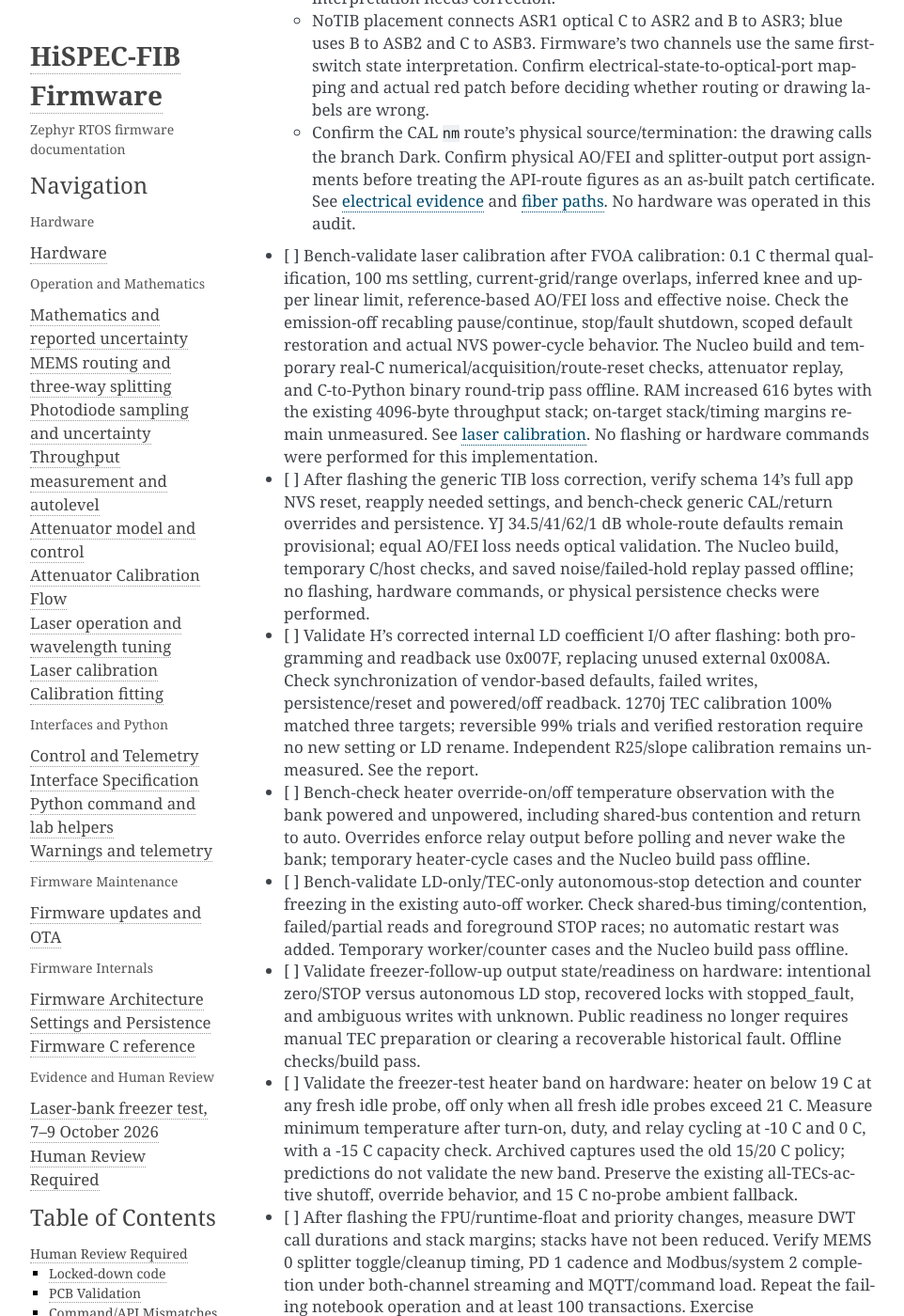
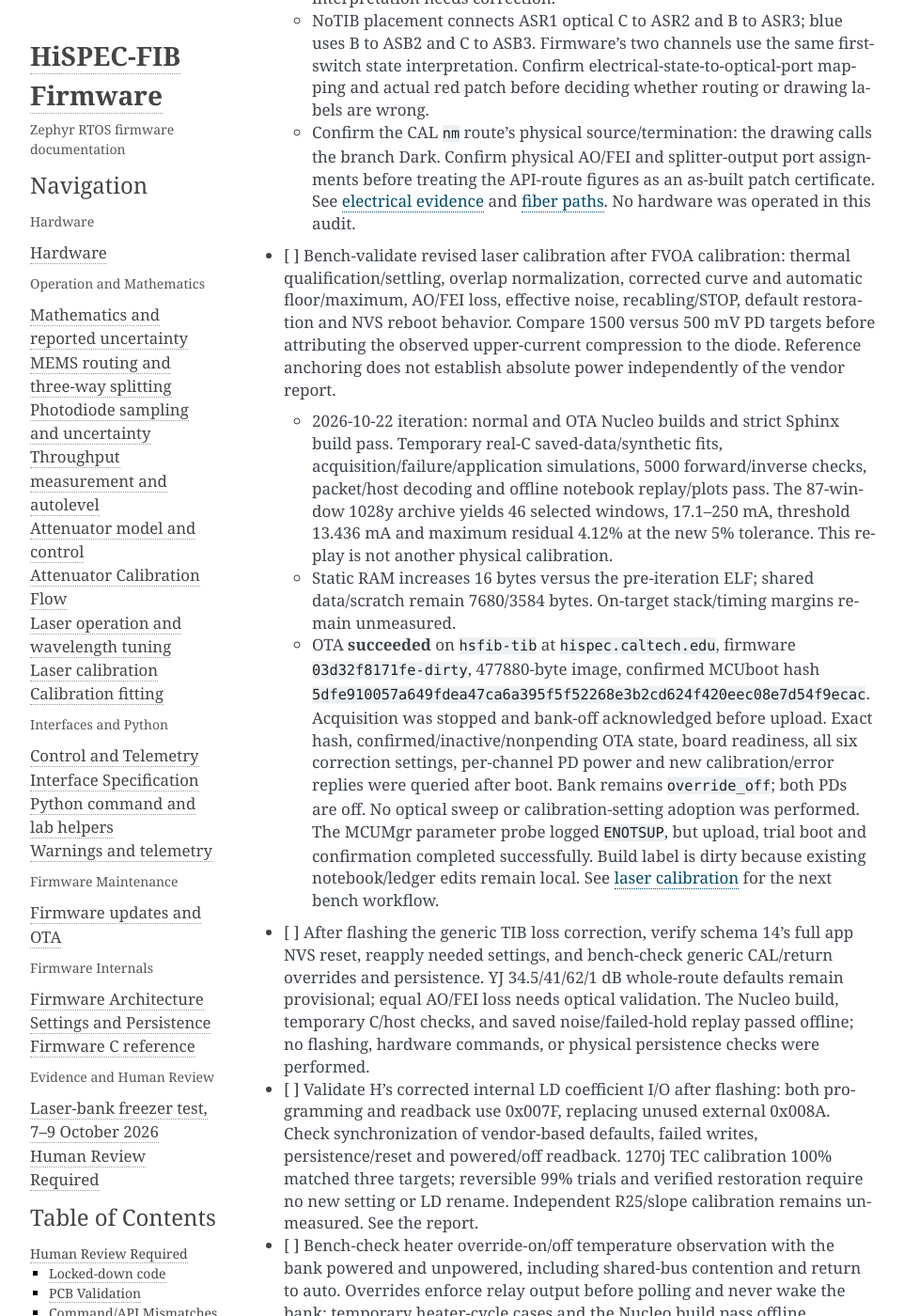
Before and after one commit to COO-Utilities/hispec-tib, a Sphinx documentation site: the page built from doc/human_review_required.md, in a window 1280 px wide and 1400 px high, scrolled down 873 px. Shown: the whole window at 94% size, without its empty margins (148-1110 px from the left). Built offline with Sphinx 7.4.7, drawn with Linux system fonts in a browser that asks for light colours.

Commit message:
Record laser calibration validation and successful OTA trial

```diff
--- a/doc/human_review_required.md
+++ b/doc/human_review_required.md
@@ -41,16 +41,31 @@ LLMs Agents: Do NOT change heading names in this file.
   See [electrical evidence](hardware.md#source-drawings-and-revision-boundaries)
   and [fiber paths](hardware_profiles.md). No hardware was operated in this audit.
 
-- [ ] Bench-validate laser calibration after FVOA calibration: 0.1 C thermal
-  qualification, 100 ms settling, current-grid/range overlaps, inferred knee and
-  upper linear limit, reference-based AO/FEI loss and effective noise. Check the
-  emission-off recabling pause/continue, stop/fault shutdown, scoped default
-  restoration and actual NVS power-cycle behavior. The Nucleo build and temporary
-  real-C numerical/acquisition/route-reset checks, attenuator replay, and C-to-Python
-  binary round-trip pass offline. RAM increased 616 bytes with the existing
-  4096-byte throughput stack; on-target stack/timing margins remain unmeasured.
-  See [laser calibration](laser_calibration.md). No flashing or hardware commands
-  were performed for this implementation.
+- [ ] Bench-validate revised laser calibration after FVOA calibration: thermal
+  qualification/settling, overlap normalization, corrected curve and automatic
+  floor/maximum, AO/FEI loss, effective noise, recabling/STOP, default restoration
+  and NVS reboot behavior. Compare 1500 versus 500 mV PD targets before attributing
+  the observed upper-current compression to the diode. Reference anchoring does
+  not establish absolute power independently of the vendor report.
+  - 2026-10-22 iteration: normal and OTA Nucleo builds and strict Sphinx build pass.
+    Temporary real-C saved-data/synthetic fits, acquisition/failure/application
+    simulations, 5000 forward/inverse checks, packet/host decoding and offline
+    notebook replay/plots pass. The 87-window 1028y archive yields 46 selected
+    windows, 17.1–250 mA, threshold 13.436 mA and maximum residual 4.12% at the
+    new 5% tolerance. This replay is not another physical calibration.
+  - Static RAM increases 16 bytes versus the pre-iteration ELF; shared data/scratch
+    remain 7680/3584 bytes. On-target stack/timing margins remain unmeasured.
+  - OTA **succeeded** on `hsfib-tib` at `hispec.caltech.edu`, firmware
+    `03d32f8171fe-dirty`, 477880-byte image, confirmed MCUboot hash
+    `5dfe910057a649fdea47ca6a395f5f52268e3b2cd624f420eec08e7d54f9ecac`.
+    Acquisition was stopped and bank-off acknowledged before upload. Exact hash,
+    confirmed/inactive/nonpending OTA state, board readiness, all six correction
+    settings, per-channel PD power and new calibration/error replies were queried
+    after boot. Bank remains `override_off`; both PDs are off. No optical sweep or
+    calibration-setting adoption was performed. The MCUMgr parameter probe logged
+    `ENOTSUP`, but upload, trial boot and confirmation completed successfully.
+    Build label is dirty because existing notebook/ledger edits remain local.
+    See [laser calibration](laser_calibration.md) for the next bench workflow.
 - [ ] After flashing the generic TIB loss correction, verify schema 14's full
   app NVS reset, reapply needed settings, and bench-check generic CAL/return
   overrides and persistence. YJ 34.5/41/62/1 dB whole-route defaults remain
```
